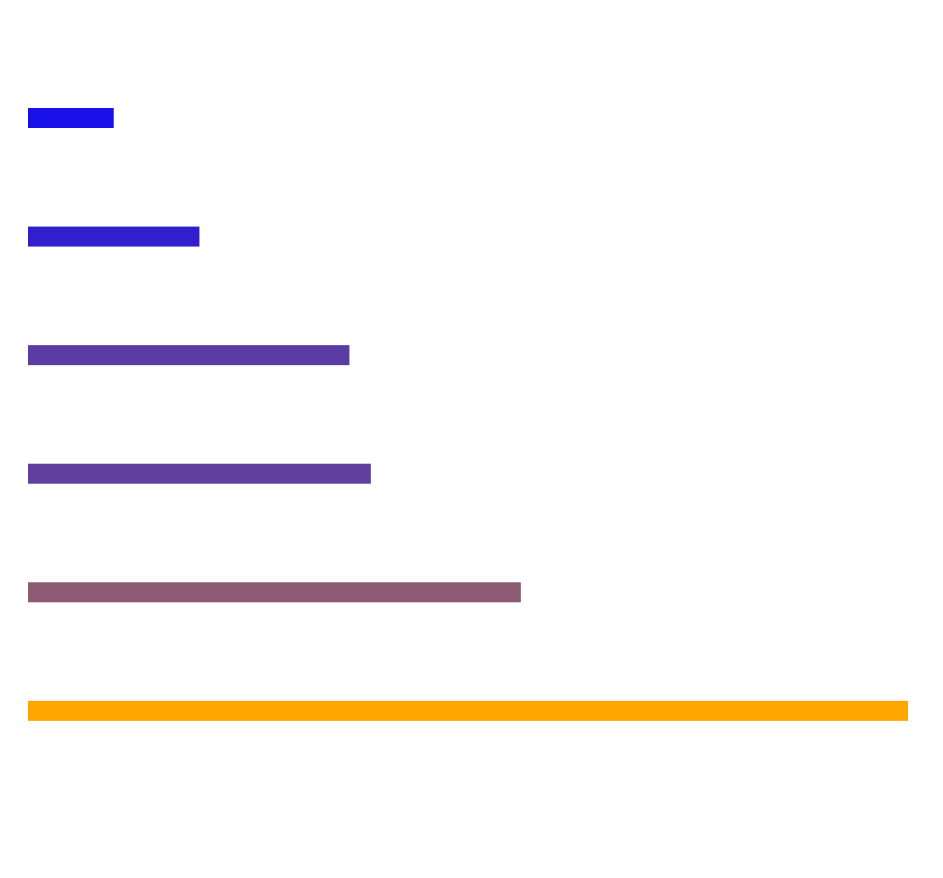
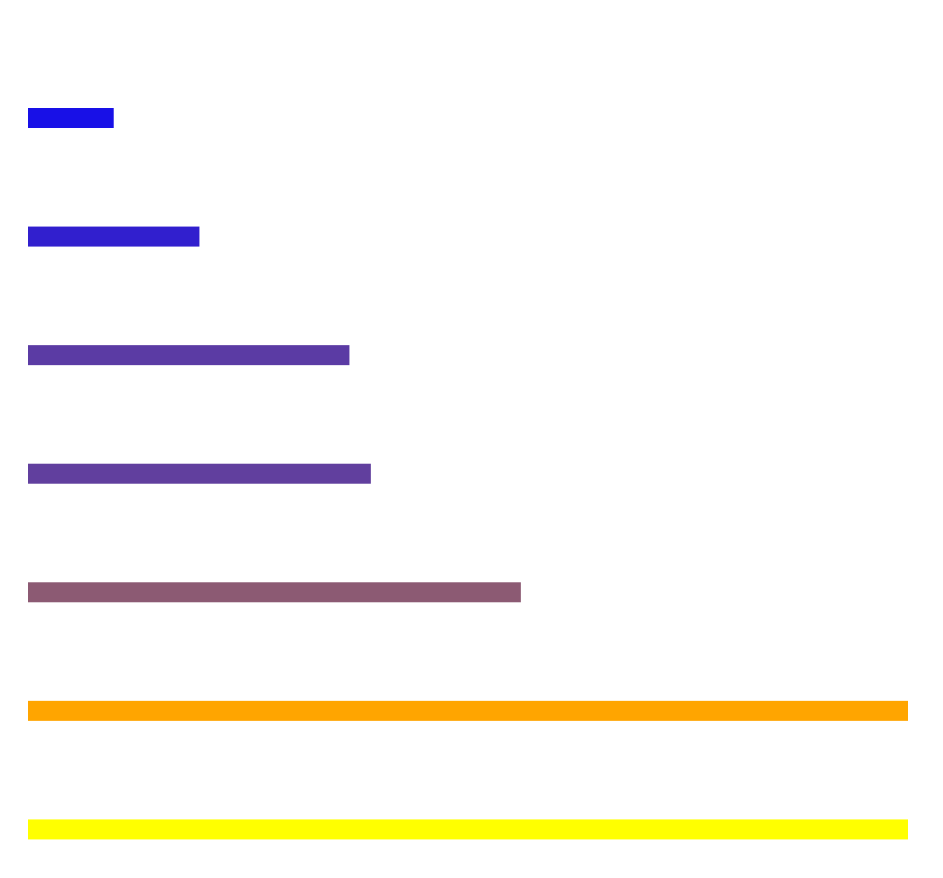
Before and after one commit to surajbisht1809/firstproject.io, a plain HTML site: page FristD3.html in a window 1280 px wide. Shown: the whole page, without its empty margins (0-943 px from the left). Drawn offline with nearby package versions, Linux system fonts and the light colour scheme.

Commit message:
update from VS Code

```diff
--- a/FristD3.html
+++ b/FristD3.html
@@ -16,7 +16,7 @@ ys = d3.scaleLinear().domain(ydomain).range(yrange);
 cs = d3.scaleLinear().domain(cdomain).range(crange);
 d3.select('svg')
   .selectAll('rect')
-  .data([4,8,15,16,23,42])
+  .data([4,8,15,16,23,42,95])
   .enter()
   .append('rect')
     .attr('x',20)
```
Also changed, not shown: index.html (line endings or trailing spaces).
